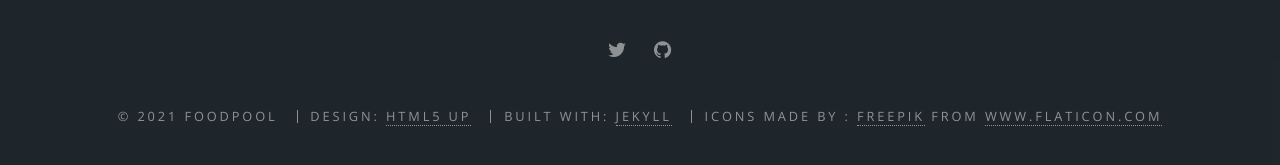
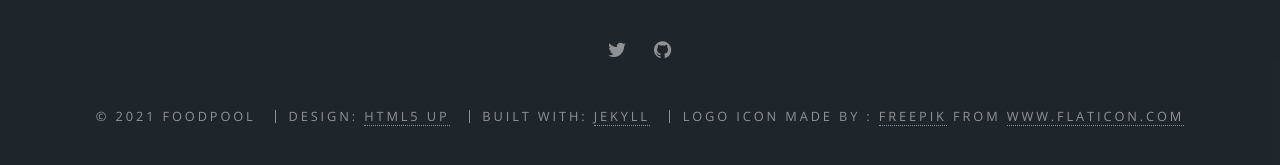
Before and after one commit to FoodPoolCardano/FoodPoolCardano.github.io, a Jekyll site: the page built from index.html, in a window 1280 px wide and 900 px high, scrolled down 3832 px. Shown: the part 681-846 px from the top of the window. Built offline with Jekyll 4.4.1, drawn with Linux system fonts in a browser that asks for light colours.

Commit message:
logoicon

```diff
--- a/_includes/footer.html
+++ b/_includes/footer.html
@@ -23,6 +23,6 @@
     {% if site.owner %}{{ site.owner }}{% else %}{{ site.title }}{% endif %}</li>
     <li>Design: <a href="http://html5up.net" target="_blank">HTML5 UP</a></li>
     <li>Built with: <a href="http://jekyllrb.com" target="_blank">Jekyll</a></li>
-    <li>Icons made by : <a href="https://www.freepik.com" title="Freepik">Freepik</a> from <a href="https://www.flaticon.com/" title="Flaticon">www.flaticon.com</a></a></li>
+    <li>Logo icon made by : <a href="https://www.freepik.com" title="Freepik">Freepik</a> from <a href="https://www.flaticon.com/" title="Flaticon">www.flaticon.com</a></a></li>
   </ul>
 </footer>
```
